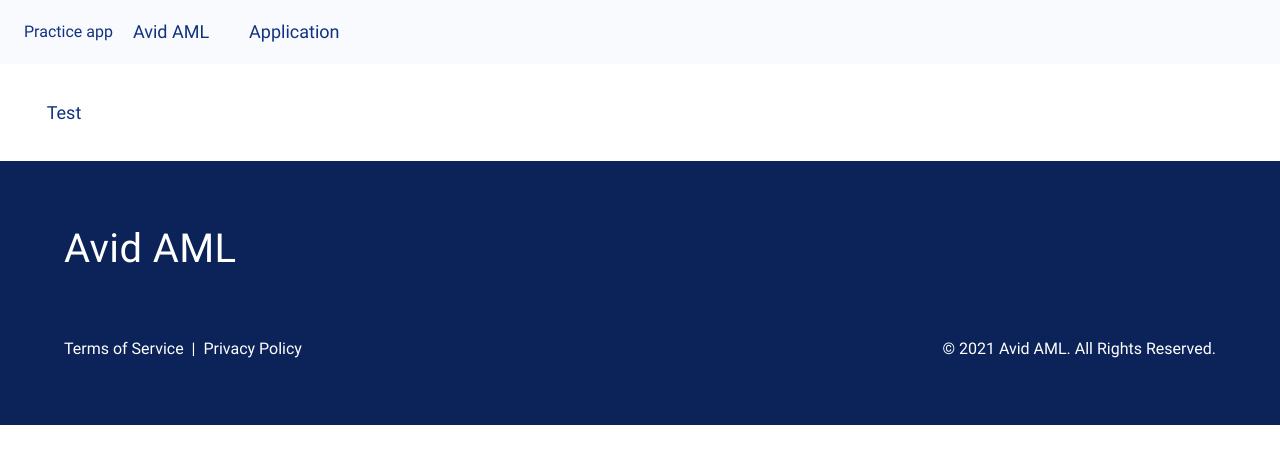
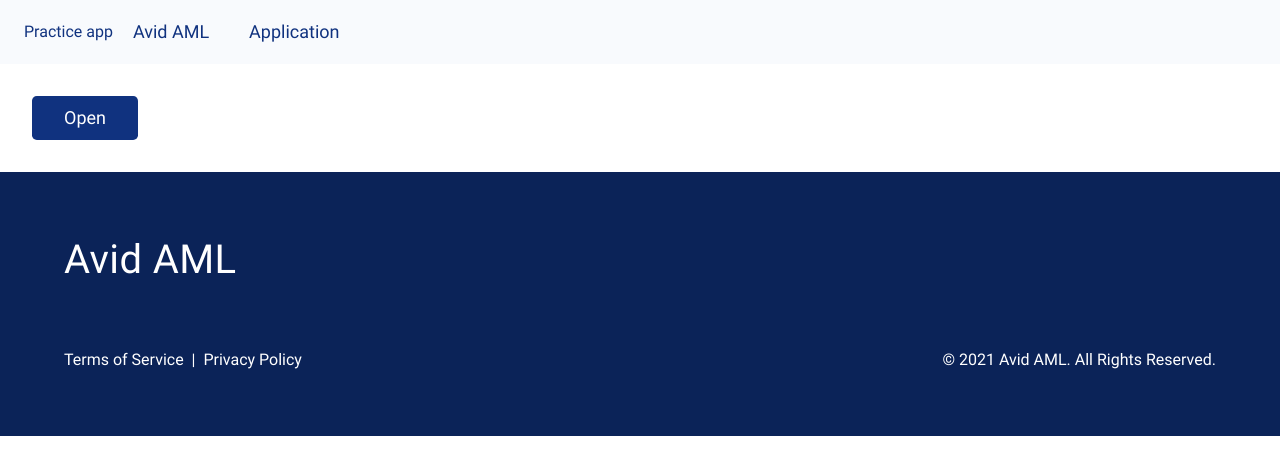
Before and after one commit to zach-mitch/practice-app, a React (Create React App) app: page / in a window 1280 px wide. Shown: the top 474 px of the page. Built offline with nearby package versions, Linux system fonts and the light colour scheme.

Commit message:
initial commit

```diff
--- a/src/views/Home/index.js
+++ b/src/views/Home/index.js
@@ -1,10 +1,12 @@
-import React from 'react';
+import React, { useState } from 'react';
 import Box from '@material-ui/core/Box';
 import Button from '@material-ui/core/Button';
 import { makeStyles } from '@material-ui/core/styles';
+import Typography from '@material-ui/core/Typography';
 
 import { Header } from '../../components/Layout/Header'
 import { Footer } from '../../components/Layout/Footer'
+
 
 const useStyles = makeStyles(theme => ({
     root: {
@@ -19,12 +21,21 @@
 
 const Business = () => {
     const classes = useStyles();
+    const [view, setView] = useState('false');
 
     return (
         <>
             <Header />
             <Box justifyContent="center" className={classes.root} >
-                <Button>Test</Button>
+                {view === ('false') &&
+                    <Button variant="contained" color="primary" onClick={() => setView('true')}>Open</Button>
+                }
+                {view === ('true') &&
+                    <>
+                        <Button onClick={() => setView('false')}>Close X</Button>
+                        <Typography>Test</Typography>
+                    </>
+                }
             </Box>
             <Footer />
         </>
```
